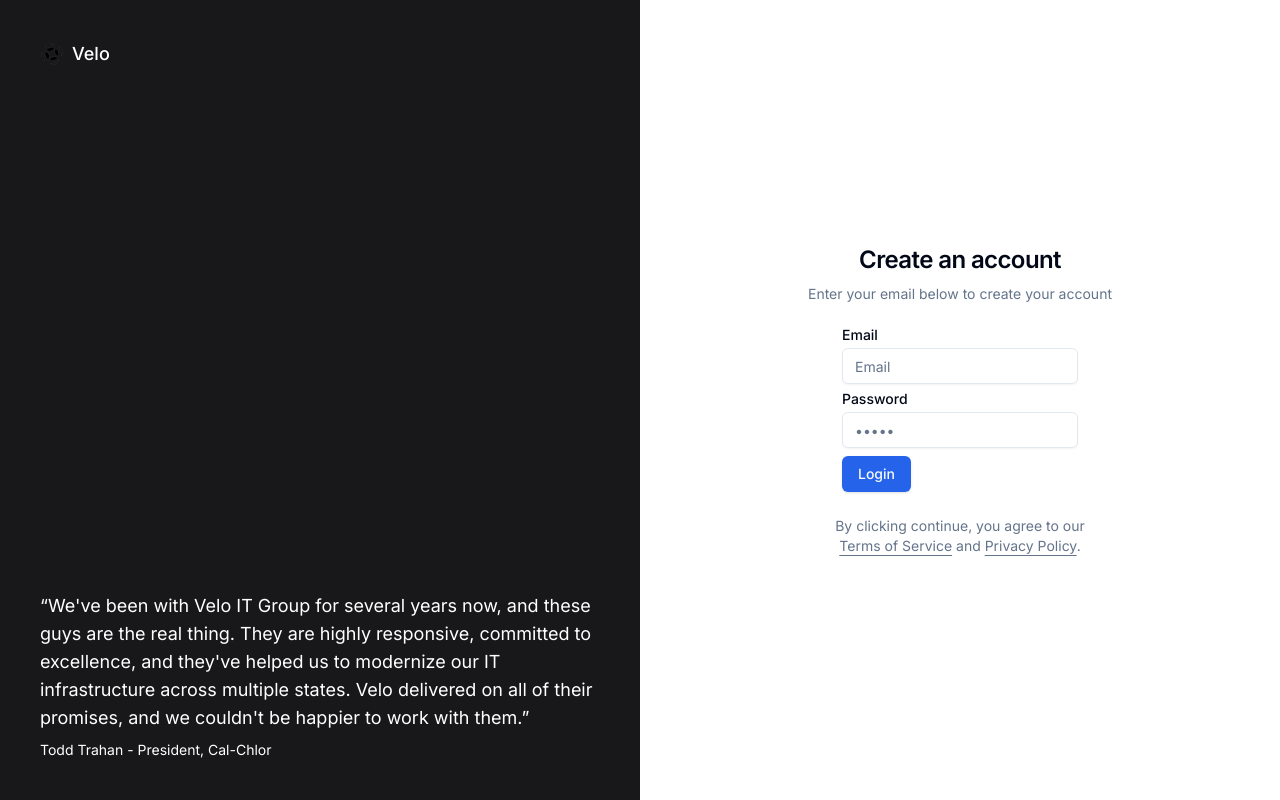
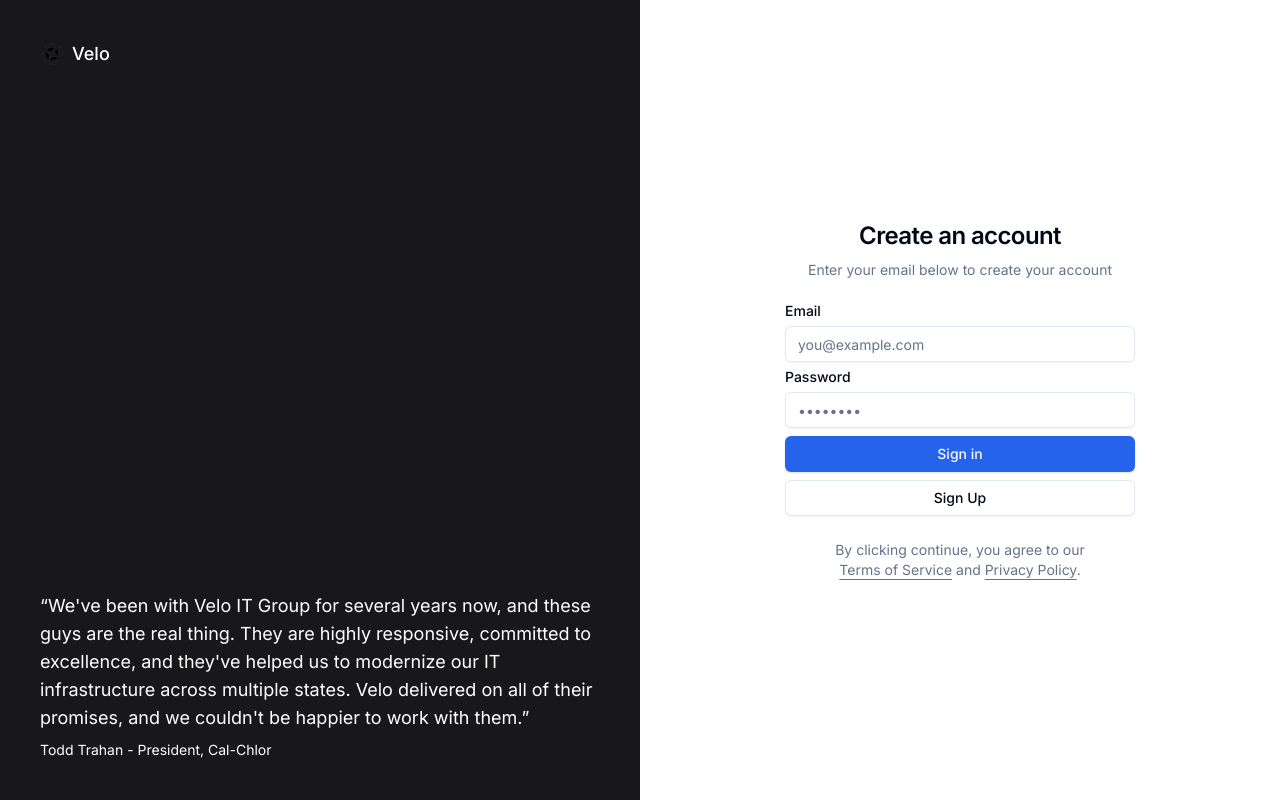
Before and after one commit to Velo-IT-Group/athena-pt-module, a Next.js app: page /login in a window 1280 px wide. Built offline with nearby package versions, Linux system fonts and the light colour scheme.

Commit message:
using server actions to signin and signup

```diff
--- a/components/AuthForm.tsx
+++ b/components/AuthForm.tsx
@@ -1,52 +1,68 @@
-import { Input } from './ui/input';
-import { Label } from './ui/label';
-import { Button } from './ui/button';
-import createSupabaseServerClient from '@/lib/supabase/server';
+import { Input } from '@/components/ui/input';
+import { Label } from '@/components/ui/label';
+import { Button } from '@/components/ui/button';
+import { headers } from 'next/headers';
+import { createClient } from '@/utils/supabase/server';
 import { redirect } from 'next/navigation';
+import SubmitButton from './SubmitButton';
 
-export default function AuthForm() {
-	async function createInvoice(formData: FormData) {
+export default function AuthForm({ searchParams }: { searchParams?: { message: string } }) {
+	const signIn = async (formData: FormData) => {
 		'use server';
-		const supabase = await createSupabaseServerClient();
+
 		const email = formData.get('email') as string;
 		const password = formData.get('password') as string;
+		const supabase = createClient();
 
-		if (!email || !password) {
-			return;
-		}
-
-		const { data, error } = await supabase.auth.signInWithPassword({
+		const { error } = await supabase.auth.signInWithPassword({
 			email,
 			password,
 		});
 
-		if (!data || error) {
-			return;
+		if (error) {
+			return redirect('/login?message=Could not authenticate user');
 		}
 
-		redirect('/account');
-	}
+		return redirect('/proposal');
+	};
+
+	const signUp = async (formData: FormData) => {
+		'use server';
+
+		const origin = headers().get('origin');
+		const email = formData.get('email') as string;
+		const password = formData.get('password') as string;
+		const supabase = createClient();
+
+		const { error } = await supabase.auth.signUp({
+			email,
+			password,
+			options: {
+				emailRedirectTo: `${origin}/auth/callback`,
+			},
+		});
+
+		if (error) {
+			return redirect('/login?message=Could not authenticate user');
+		}
+
+		return redirect('/login?message=Check email to continue sign in process');
+	};
 
 	return (
-		<form action={createInvoice} className='max-w-72 mx-auto space-y-2'>
-			<div className='grid w-full max-w-sm items-center gap-1.5'>
-				<Label htmlFor='email'>Email</Label>
-				<Input type='email' id='email' placeholder='Email' />
-			</div>
-			<div className='grid w-full max-w-sm items-center gap-1.5'>
-				<Label htmlFor='password'>Password</Label>
-				<Input type='password' id='password' placeholder='•••••' />
-			</div>
-			<Button type='submit'>Login</Button>
-			{/* <Auth
-				supabaseClient={supabase}
-				view='sign_in'
-				appearance={{ theme: ThemeSupa }}
-				theme='dark'
-				showLinks={true}
-				providers={['azure']}
-				redirectTo='http://localhost:3000/auth/callback'
-			/> */}
+		<form className='animate-in flex-1 flex flex-col w-full justify-center gap-2 text-foreground' action={signIn}>
+			<Label htmlFor='email'>Email</Label>
+			<Input name='email' placeholder='you@example.com' required />
+
+			<Label htmlFor='password'>Password</Label>
+			<Input type='password' name='password' placeholder='••••••••' required />
+
+			<SubmitButton>Sign in</SubmitButton>
+			<Button formAction={signUp} variant='outline'>
+				Sign Up
+			</Button>
+
+			{searchParams?.message && <p className='mt-4 p-4 bg-foreground/10 text-foreground text-center'>{searchParams.message}</p>}
 		</form>
 	);
 }
```
